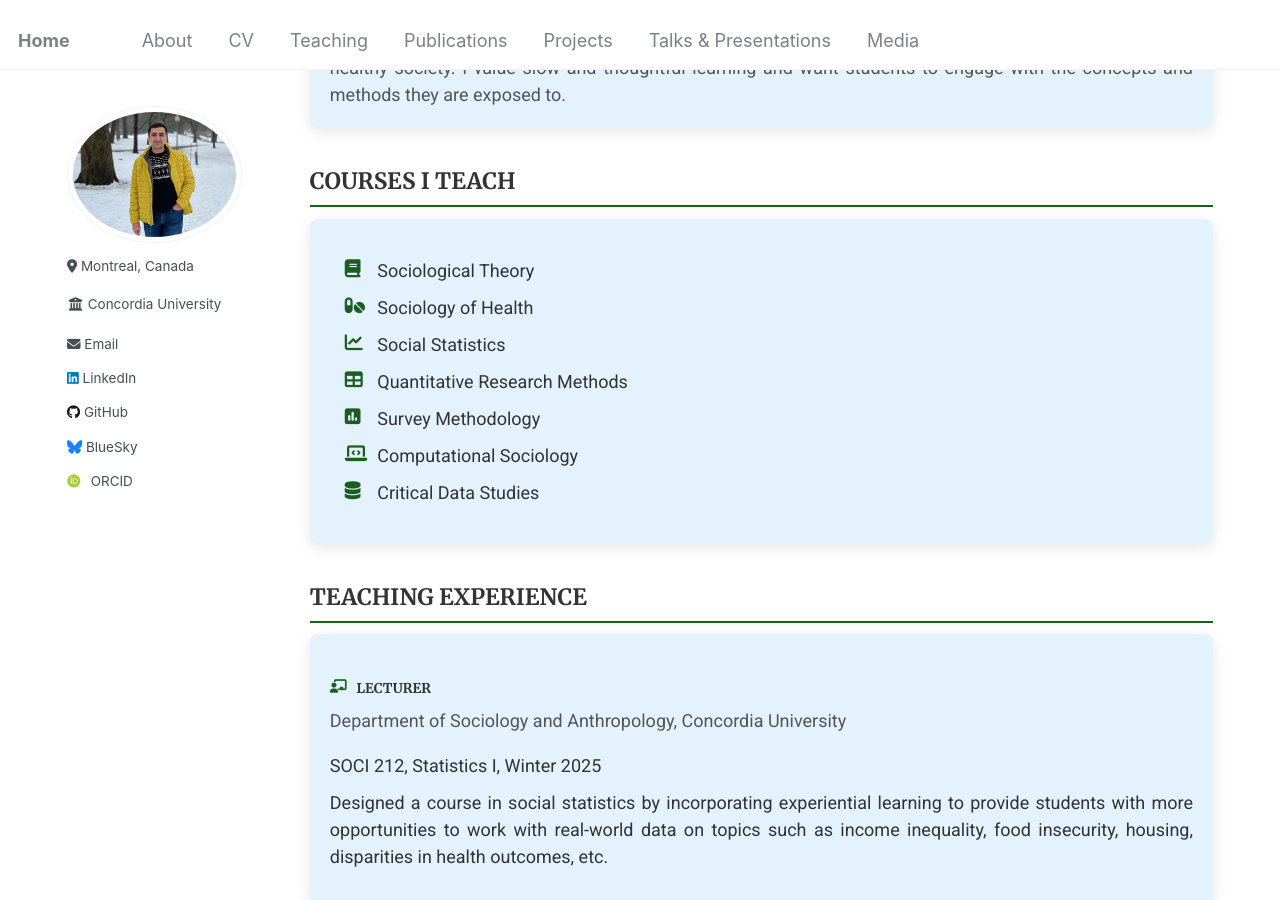
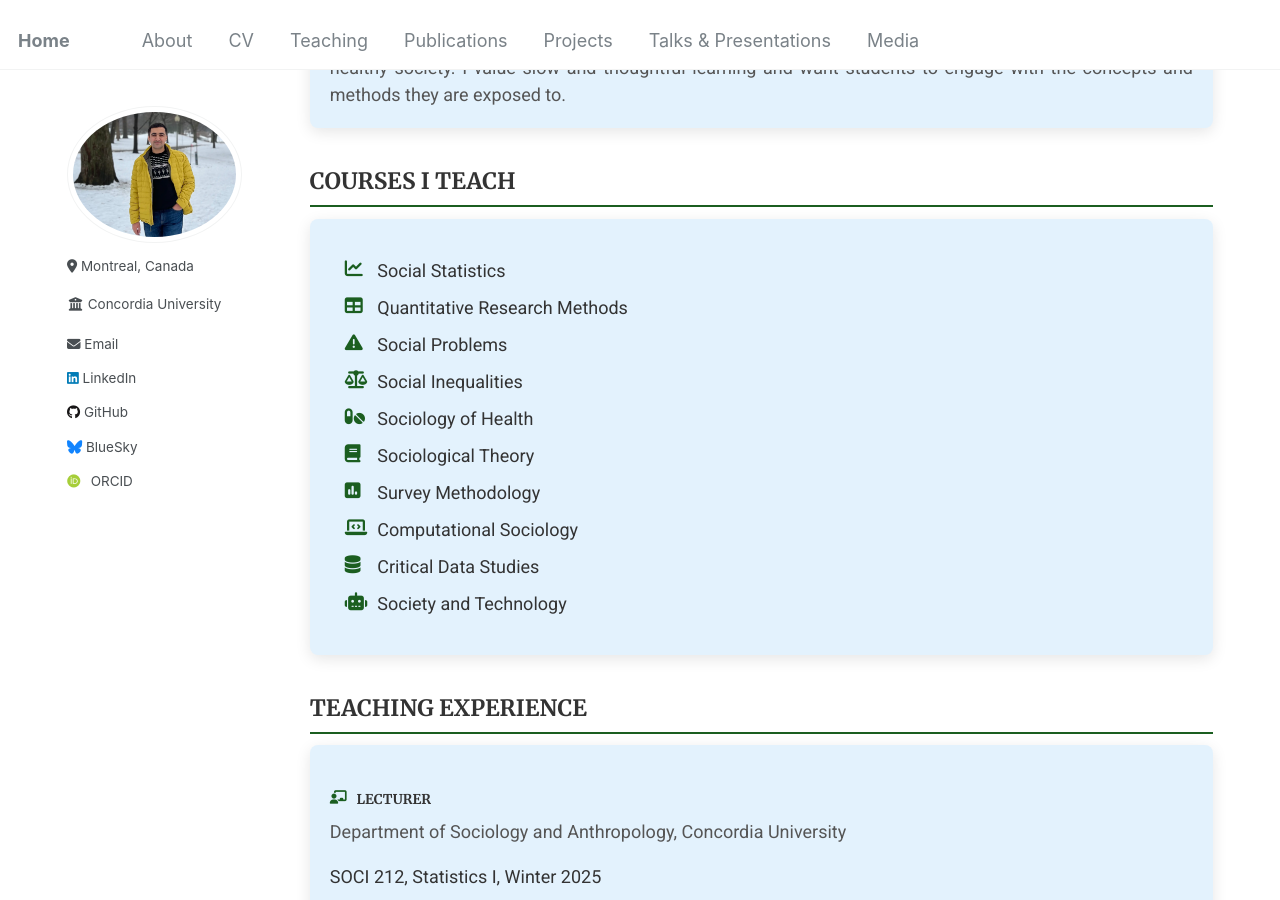
Before and after one commit to Mohsnmonji/mohsnmonji.github.io, a Jekyll site: the page built from _pages/teaching.md, in a window 1280 px wide and 900 px high, scrolled down 369 px. Built offline with Jekyll 4.4.1, drawn with Linux system fonts in a browser that asks for light colours; some web fonts are replaced.

Commit message:
Update teaching.md

```diff
--- a/_pages/teaching.md
+++ b/_pages/teaching.md
@@ -82,13 +82,16 @@ author_profile: true
   <h2>COURSES I TEACH</h2>
   <div class="teaching-card">
     <ul class="teaching-list">
-      <li><i class="fas fa-book icon"></i> Sociological Theory</li>
-      <li><i class="fas fa-pills icon"></i> Sociology of Health</li>
       <li><i class="fas fa-chart-line icon"></i> Social Statistics</li>
       <li><i class="fas fa-table icon"></i> Quantitative Research Methods</li>
+      <li><i class="fas fa-exclamation-triangle icon"></i> Social Problems</li>
+      <li><i class="fas fa-balance-scale icon"></i> Social Inequalities</li>
+      <li><i class="fas fa-pills icon"></i> Sociology of Health</li>
+      <li><i class="fas fa-book icon"></i> Sociological Theory</li>
       <li><i class="fas fa-poll icon"></i> Survey Methodology</li>
       <li><i class="fas fa-laptop-code icon"></i> Computational Sociology</li>
       <li><i class="fas fa-database icon"></i> Critical Data Studies</li>
+      <li><i class="fas fa-robot icon"></i> Society and Technology</li>
     </ul>
   </div>
 </div>
```
